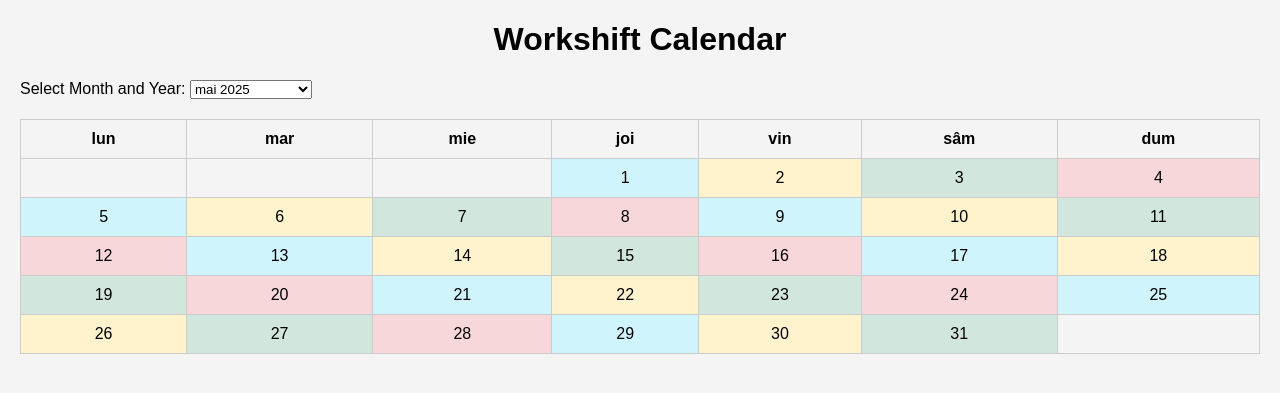
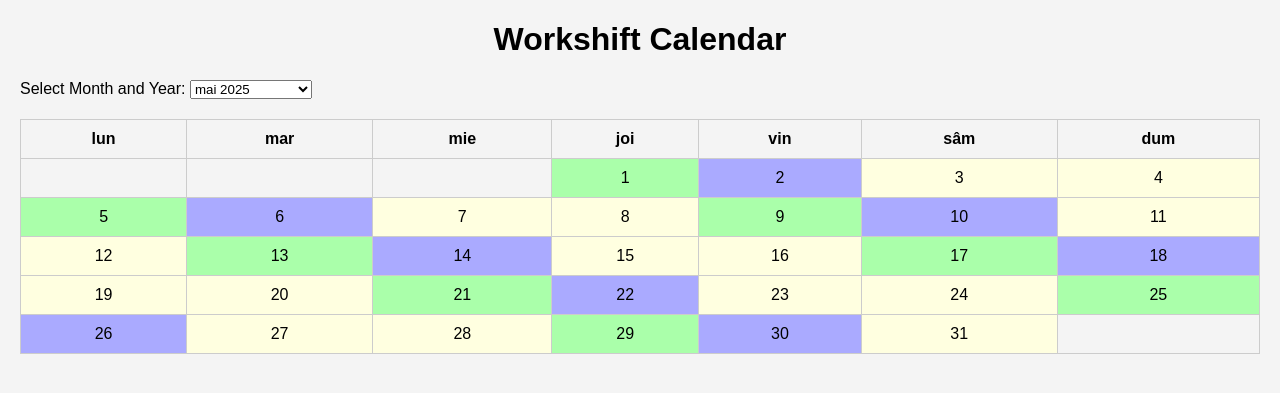
Before and after one commit to Danielzapirtan/ture, a Flask app: page / in a window 1280 px wide. Shown: the top 393 px of the page. Run offline with Flask 2, Linux system fonts and the light colour scheme.

Commit message:
Update styles.css

```diff
--- a/api/static/css/styles.css
+++ b/api/static/css/styles.css
@@ -22,7 +22,7 @@ table td {
 }
 
 /* Sample classes for day styles; customize these as needed */
-.doy0 { background-color: #d1e7dd; }
-.doy1 { background-color: #f8d7da; }
-.doy2 { background-color: #cff4fc; }
-.doy3 { background-color: #fff3cd; }
+.doy0 { background-color: lightyellow; }
+.doy1 { background-color: lightyellow; }
+.doy2 { background-color: #aaffaa; }
+.doy3 { background-color: #aaaaff; }
```
